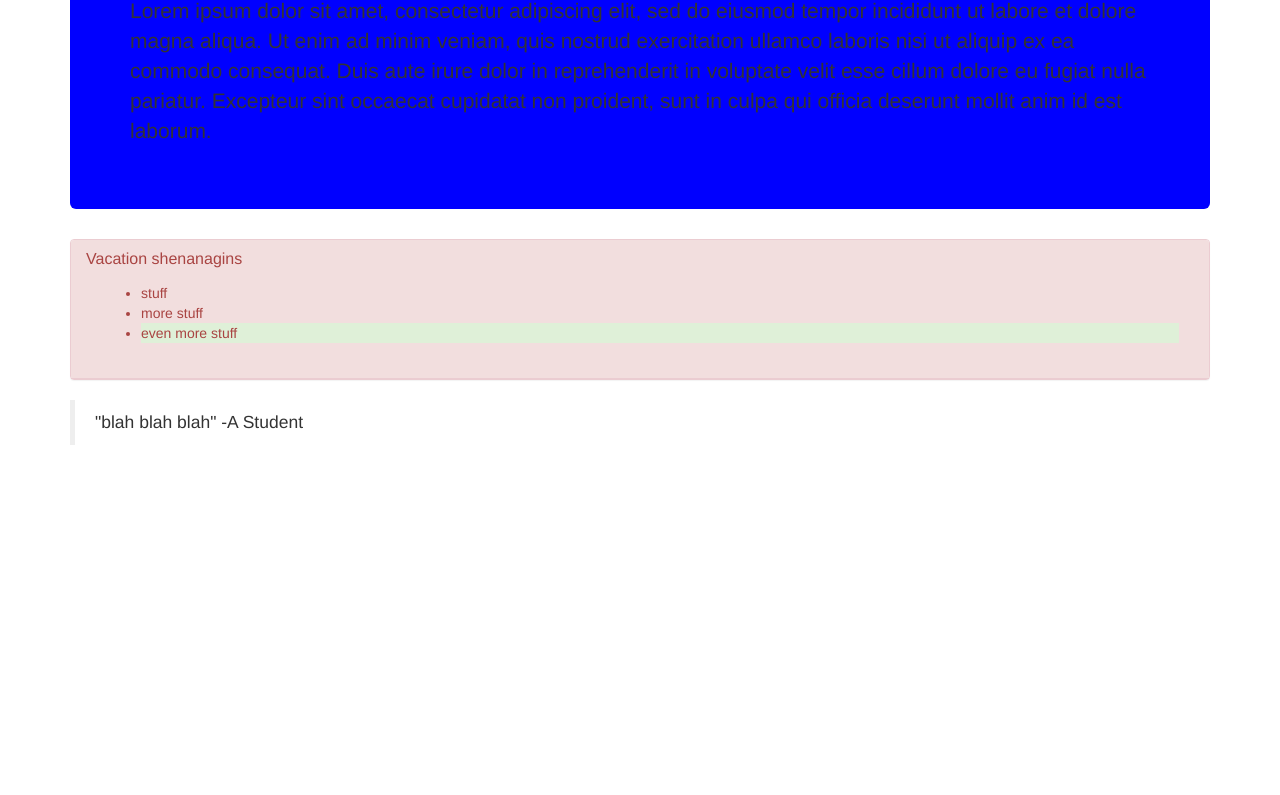
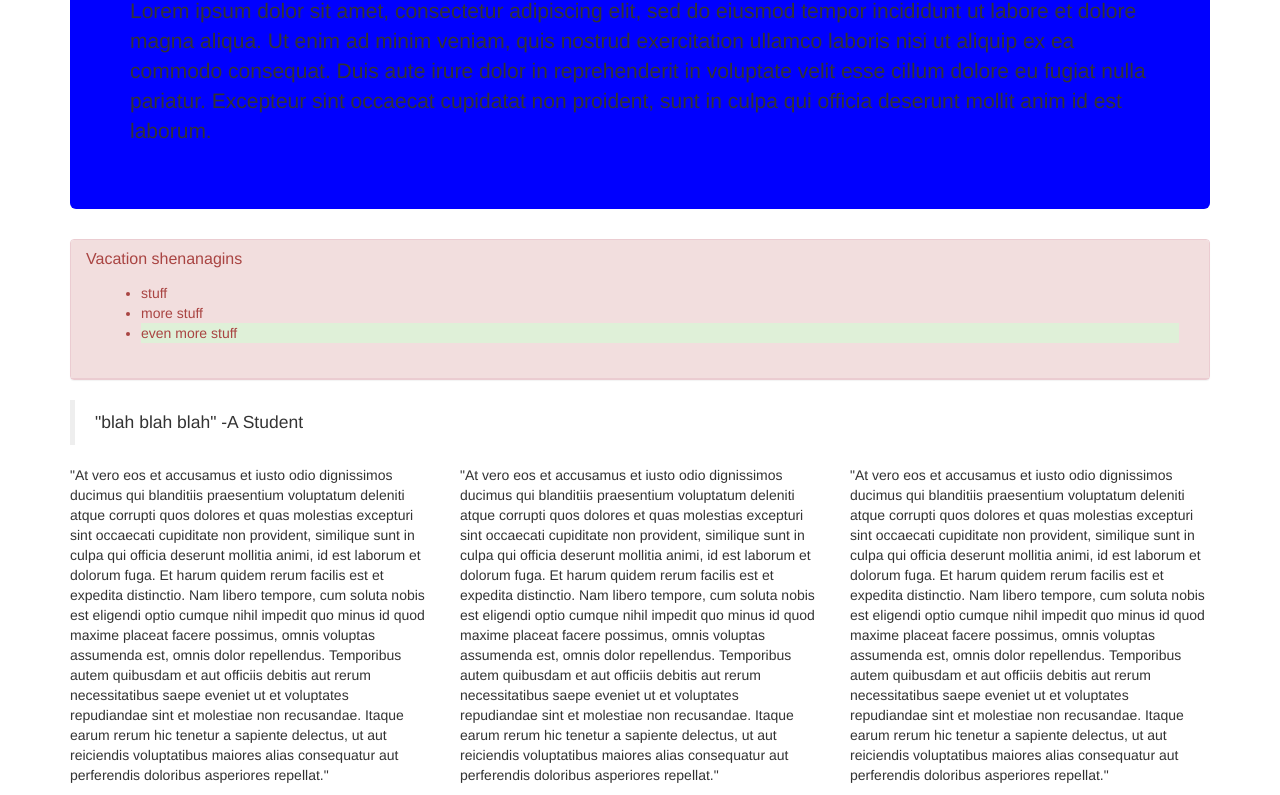
Before and after one commit to fractalscape13/vacation, a plain HTML site: page index.html in a window 1280 px wide. Shown: the part 151-946 px from the top of the page. Before the commit the page ends 800 px from the top, so only its background shows below. Drawn offline with Linux system fonts and the light colour scheme.

Commit message:
practice with bootstrap gridding

```diff
--- a/index.html
+++ b/index.html
@@ -27,6 +27,17 @@
       <blockquote>
       <p>"blah blah blah" -A Student</p>
     </blockquote>
+
+    <div class="row">
+      <div class="col-lg-4">
+      <p>"At vero eos et accusamus et iusto odio dignissimos ducimus qui blanditiis praesentium voluptatum deleniti atque corrupti quos dolores et quas molestias excepturi sint occaecati cupiditate non provident, similique sunt in culpa qui officia deserunt mollitia animi, id est laborum et dolorum fuga. Et harum quidem rerum facilis est et expedita distinctio. Nam libero tempore, cum soluta nobis est eligendi optio cumque nihil impedit quo minus id quod maxime placeat facere possimus, omnis voluptas assumenda est, omnis dolor repellendus. Temporibus autem quibusdam et aut officiis debitis aut rerum necessitatibus saepe eveniet ut et voluptates repudiandae sint et molestiae non recusandae. Itaque earum rerum hic tenetur a sapiente delectus, ut aut reiciendis voluptatibus maiores alias consequatur aut perferendis doloribus asperiores repellat."</p>
+    </div>
+    <div class="col-lg-4">
+      <p>"At vero eos et accusamus et iusto odio dignissimos ducimus qui blanditiis praesentium voluptatum deleniti atque corrupti quos dolores et quas molestias excepturi sint occaecati cupiditate non provident, similique sunt in culpa qui officia deserunt mollitia animi, id est laborum et dolorum fuga. Et harum quidem rerum facilis est et expedita distinctio. Nam libero tempore, cum soluta nobis est eligendi optio cumque nihil impedit quo minus id quod maxime placeat facere possimus, omnis voluptas assumenda est, omnis dolor repellendus. Temporibus autem quibusdam et aut officiis debitis aut rerum necessitatibus saepe eveniet ut et voluptates repudiandae sint et molestiae non recusandae. Itaque earum rerum hic tenetur a sapiente delectus, ut aut reiciendis voluptatibus maiores alias consequatur aut perferendis doloribus asperiores repellat."</p>
+    </div>
+    <div class="col-lg-4">
+      <p>"At vero eos et accusamus et iusto odio dignissimos ducimus qui blanditiis praesentium voluptatum deleniti atque corrupti quos dolores et quas molestias excepturi sint occaecati cupiditate non provident, similique sunt in culpa qui officia deserunt mollitia animi, id est laborum et dolorum fuga. Et harum quidem rerum facilis est et expedita distinctio. Nam libero tempore, cum soluta nobis est eligendi optio cumque nihil impedit quo minus id quod maxime placeat facere possimus, omnis voluptas assumenda est, omnis dolor repellendus. Temporibus autem quibusdam et aut officiis debitis aut rerum necessitatibus saepe eveniet ut et voluptates repudiandae sint et molestiae non recusandae. Itaque earum rerum hic tenetur a sapiente delectus, ut aut reiciendis voluptatibus maiores alias consequatur aut perferendis doloribus asperiores repellat."</p>
+    </div>
     </div>
   </body>
 </html>
```
